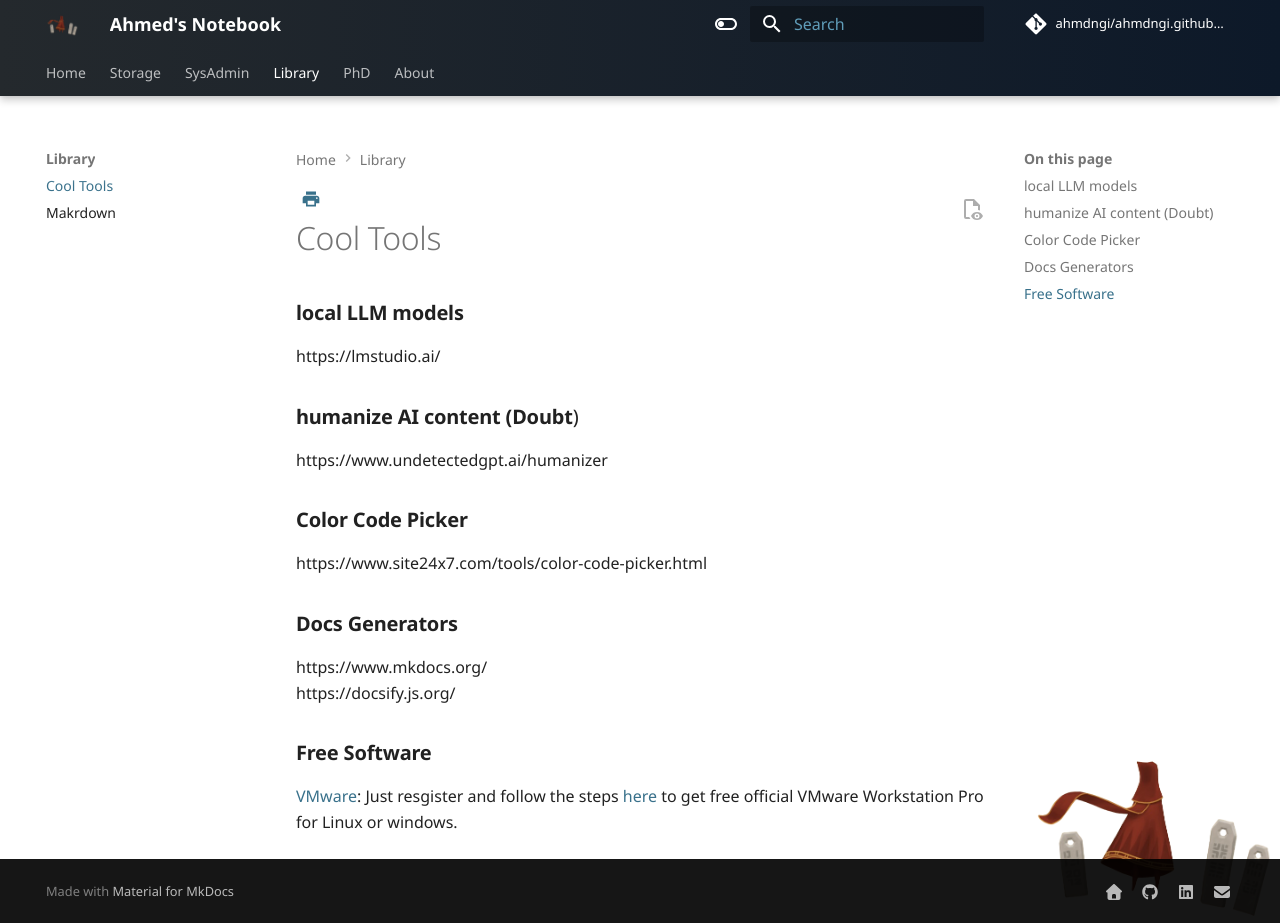
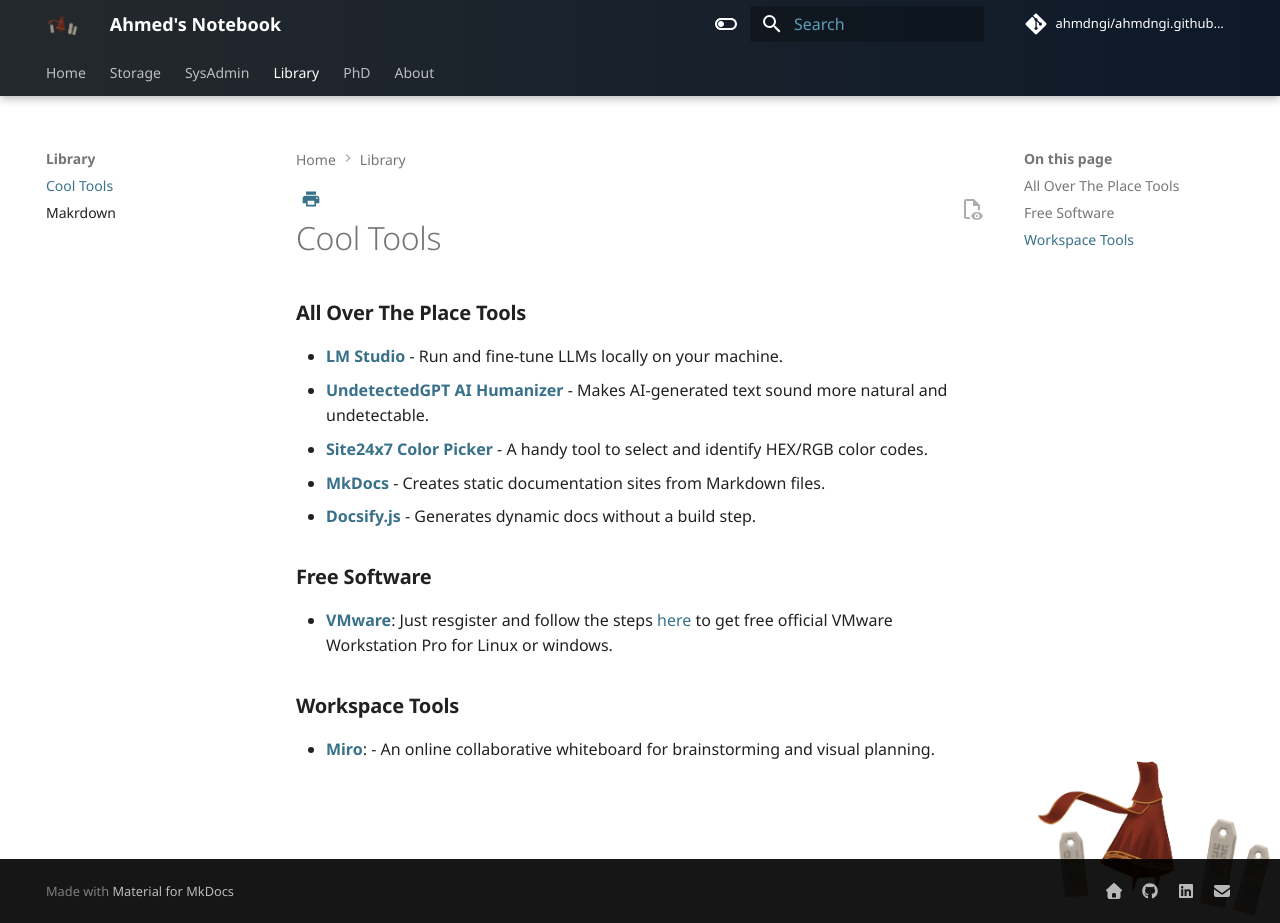
Before and after one commit to ahmdngi/notes.oversight.ee, an MkDocs documentation site: the page built from docs/content/library/cool-tools.md, in a window 1280 px wide and 923 px high. Built offline with MkDocs 1.6.1 and Material for MkDocs 9.7.7, drawn with Linux system fonts in a browser that asks for light colours; comment, search, counter and statistics services are not loaded.

Commit message:
tools update

```diff
--- a/docs/content/library/cool-tools.md
+++ b/docs/content/library/cool-tools.md
@@ -1,15 +1,14 @@
-### **local LLM models**
-https://lmstudio.ai/
+### **All Over The Place Tools**
+- **[LM Studio](https://lmstudio.ai/)** - Run and fine-tune LLMs locally on your machine.
+- **[UndetectedGPT AI Humanizer](https://www.undetectedgpt.ai/humanizer)** - Makes AI-generated text sound more natural and undetectable.
+- **[Site24x7 Color Picker](https://www.site24x7.com/tools/color-code-picker.html)** - A handy tool to select and identify HEX/RGB color codes.
+- **[MkDocs](https://www.mkdocs.org/)** - Creates static documentation sites from Markdown files.
+- **[Docsify.js](https://docsify.js.org/)** - Generates dynamic docs without a build step.
 
-### **humanize AI content (Doubt**)
-https://www.undetectedgpt.ai/humanizer
-
-### **Color Code Picker**
-https://www.site24x7.com/tools/color-code-picker.html
-
-### **Docs Generators**
-https://www.mkdocs.org/
-https://docsify.js.org/
 
 ### **Free Software**
-[VMware](https://profile.broadcom.com/web/registration): Just resgister and follow the steps [here](https://www.omgubuntu.co.uk/2024/05/vmware-workstation-pro-is-now-free-to-use) to get free official VMware Workstation Pro for Linux or windows.
+- **[VMware](https://profile.broadcom.com/web/registration)**: Just resgister and follow the steps [here](https://www.omgubuntu.co.uk/2024/05/vmware-workstation-pro-is-now-free-to-use) to get free official VMware Workstation Pro for Linux or windows.
+
+
+### **Workspace Tools**
+- **[Miro](https://miro.com/)**:  - An online collaborative whiteboard for brainstorming and visual planning.
```
Also changed, not shown: docs/content/phd/phd-tools.md (+1 -0 lines).
